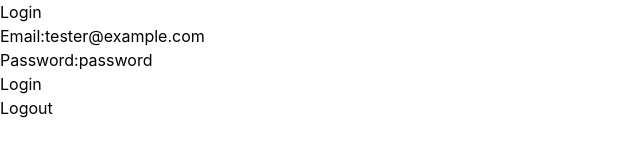
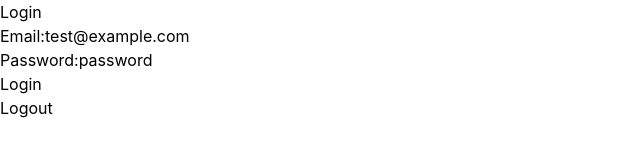
Before and after one commit to neilfr/nf-todos, a React (Create React App) app: page / in a window 1280 px wide. Shown: the top 160 px of the page, without its empty margins (0-640 px from the left). Built offline with nearby package versions, Linux system fonts and the light colour scheme; no server answers.

Commit message:
fixes to work with sailified backend

```diff
--- a/src/context/TaskListContext.js
+++ b/src/context/TaskListContext.js
@@ -5,7 +5,7 @@ import {createTask, destroyTask, getTasks, updateTask} from "../service/api/ApiS
 
 export const TaskListContext = createContext('')
 
-const DEFAULT_STAGE_ID = 1
+const DEFAULT_STAGE_ID = 2
 const DEFAULT_PRIORITY = 1
 
 export const defaultTask = {
--- a/src/pages/Login.js
+++ b/src/pages/Login.js
@@ -4,7 +4,7 @@ import {AuthContext} from "../context/AuthContext";
 export const Login = () => {
     const { login, logout } = useContext(AuthContext)
 
-    const [email, setEmail] = useState('tester@example.com')
+    const [email, setEmail] = useState('test@example.com')
     const [password, setPassword] = useState('password')
 
     const updateEmail = (e) => {
```
